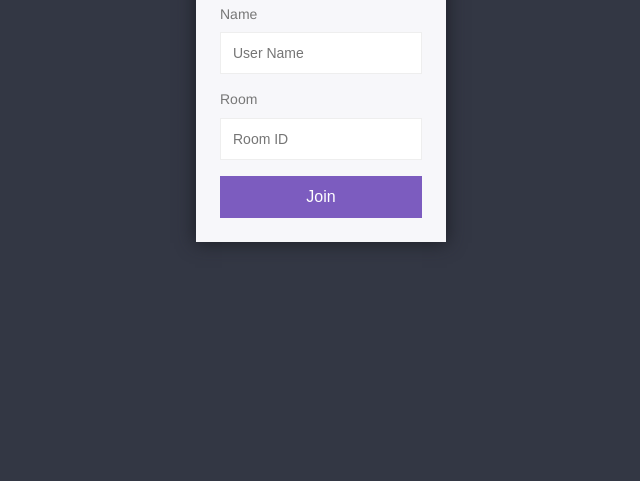
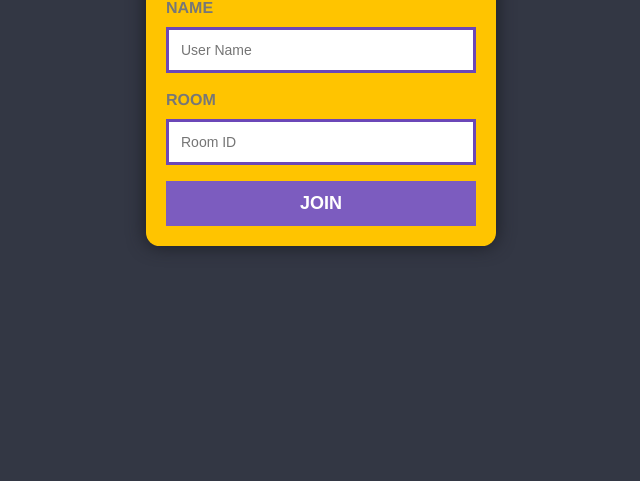
Before and after one commit to arivdebnath/Chat-App, a website: page public/index.html in a window 1280 px wide. Shown: the part 319-800 px from the top of the page, without its empty margins (319-959 px from the left). Drawn offline with Linux system fonts and the light colour scheme.

Commit message:
updated styles.css

```diff
--- a/public/css/styles.css
+++ b/public/css/styles.css
@@ -69,18 +69,27 @@ button:disabled {
 
 .centered-form__box {
     box-shadow: 0px 0px 17px 1px #1D1F26;
-    background: #F7F7FA;
-    padding: 24px;
-    width: 250px;
+    background: #ffc400;
+    padding: 20px;
+    width: 350px;
+    border-radius: 4%;
 }
 
 .centered-form button {
     width: 100%;
+    font-weight: bolder;
+    font-size: large;
+}
+
+.centered-form label {
+    font-weight: bolder;
+    font-size:medium;
 }
 
 .centered-form input {
     margin-bottom: 16px;
     width: 100%;
+    border: 3px solid #6b47b8;
 }
 
 /* Chat Page Layout */
--- a/public/index.html
+++ b/public/index.html
@@ -7,7 +7,7 @@
     <meta name="viewport" content="width=device-width, initial-scale=1.0">
     <title>Chat App</title>
     <link rel="icon" href="img/favicon.png">
-    <link rel="stylesheet" href="css/styles.min.css">
+    <link rel="stylesheet" href="css/styles.css">
 </head>
 
 <body>
@@ -15,11 +15,11 @@
         <div class="centered-form__box">
             <h1>JOIN</h1>
             <form action="/chat.html">
-                <label>Name</label>
+                <label>NAME</label>
                 <input type="text" name="username" placeholder="User Name" required>
-                <label>Room</label>
+                <label>ROOM</label>
                 <input type="text" name="roomname" placeholder="Room ID" required>
-                <button>Join</button>
+                <button>JOIN</button>
             </form>
         </div>
     </div>
```
